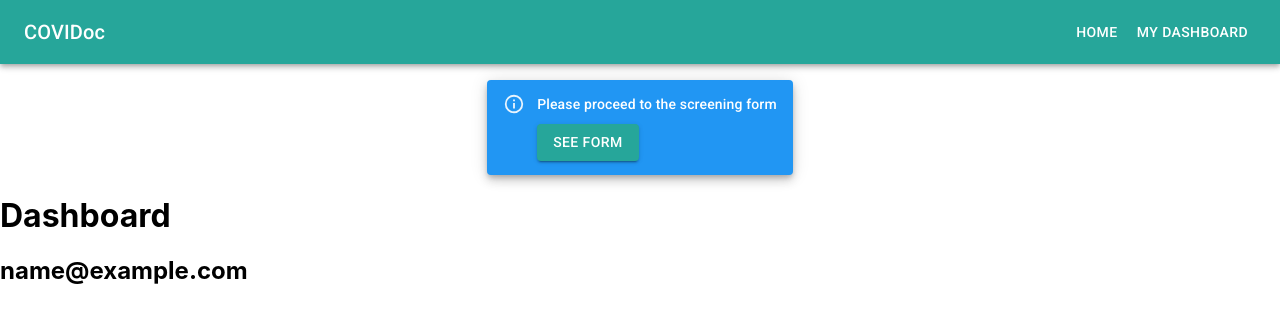
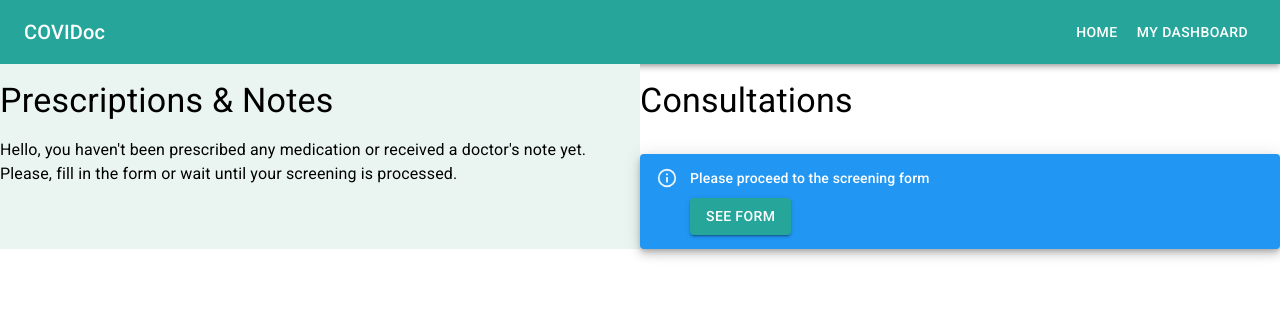
Before and after one commit to Robert-OP/hackthecrisis, a React (Create React App) app: page /dashboard in a window 1280 px wide. Shown: the top 322 px of the page. Built offline with nearby package versions, Linux system fonts and the light colour scheme; no server answers; sample sign-in values are in the browser's storage; what react-swipeable-views-utils would draw is missing.

Commit message:
add split screen on dashboard

```diff
--- a/src/pages/Dashboard.js
+++ b/src/pages/Dashboard.js
@@ -1,8 +1,7 @@
 import React from 'react';
-import { Box } from '@material-ui/core';
+import { Box, Button, Grid, Typography } from '@material-ui/core';
 import { useHistory } from 'react-router-dom';
 import Alert from '../components/Alert';
-import { Grid, Button } from '@material-ui/core';
 
 const Dashboard = (props) => {
   const [user, setUser] = React.useState(localStorage.getItem('user') || '');
@@ -27,8 +26,28 @@ const Dashboard = (props) => {
   }
   // console.log(user);
   return (
-    <Box id="dashboard-login">
-      <Grid container direction="row" justify="center" alignItems="center">
+    <Grid container>
+      <Grid
+        item
+        xs={6}
+        style={{
+          backgroundColor: '#EAF5F2',
+        }}
+      >
+        <Box py={2}>
+          <Typography variant={'h4'}>Prescriptions & Notes</Typography>
+        </Box>
+        <Typography variant={'body1'}>
+          Hello, you haven't been prescribed any medication or received a
+          doctor's note yet. Please, fill in the form or wait until your
+          screening is processed.
+        </Typography>
+      </Grid>
+      <Grid item xs={6}>
+        <Box py={2}>
+          <Typography variant={'h4'}>Consultations</Typography>
+        </Box>
+        <Typography variant={'body1'}></Typography>
         {props.handleScreening ? (
           <Alert style={{ marginTop: '1rem' }} severity="info">
             <Box>
@@ -49,9 +68,7 @@ const Dashboard = (props) => {
           ''
         )}
       </Grid>
-      <h1>Dashboard</h1>
-      <h2>{user ? userObj.user.email : 'No user found'}</h2>
-    </Box>
+    </Grid>
   );
 };
 
```
